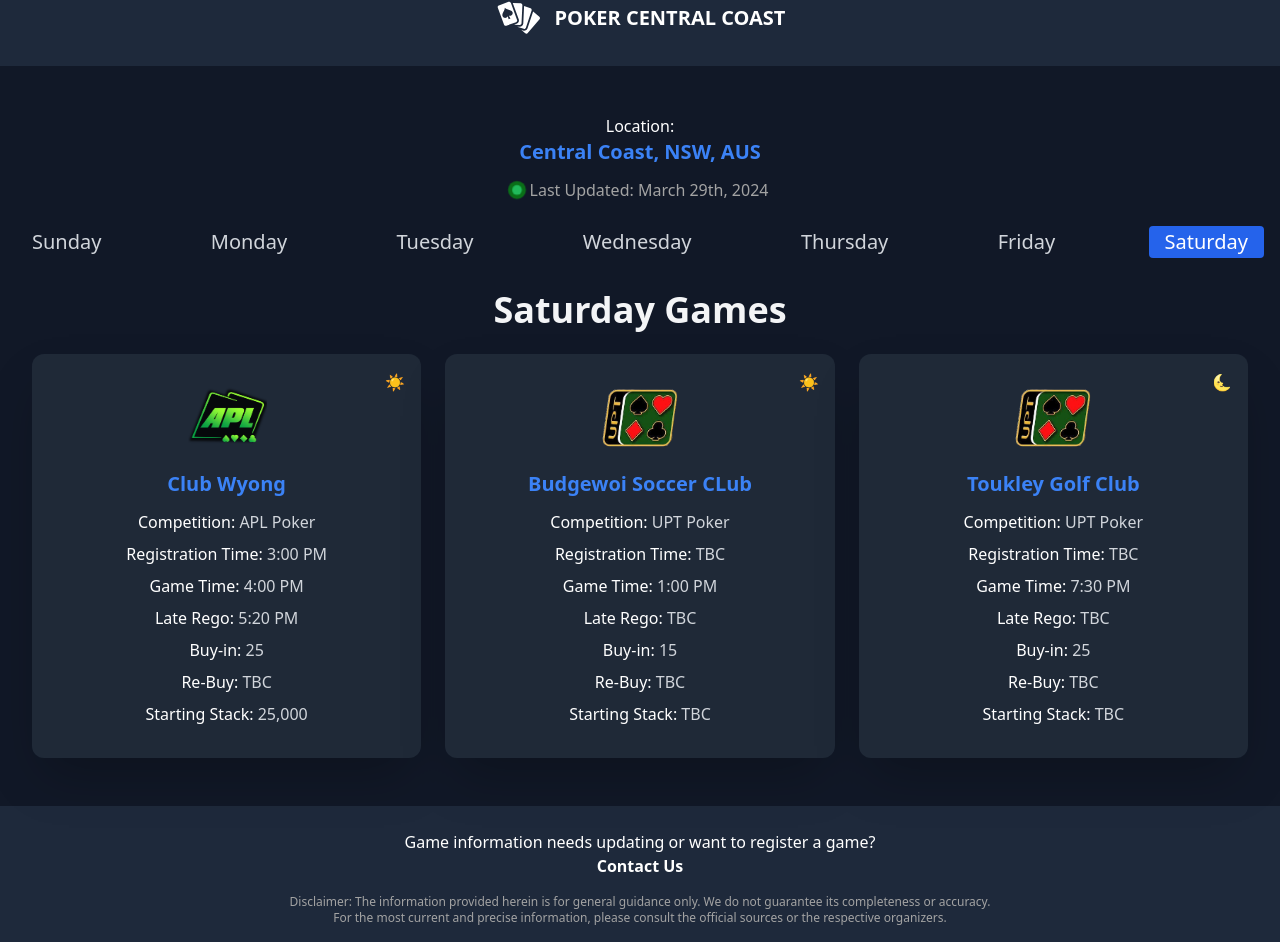
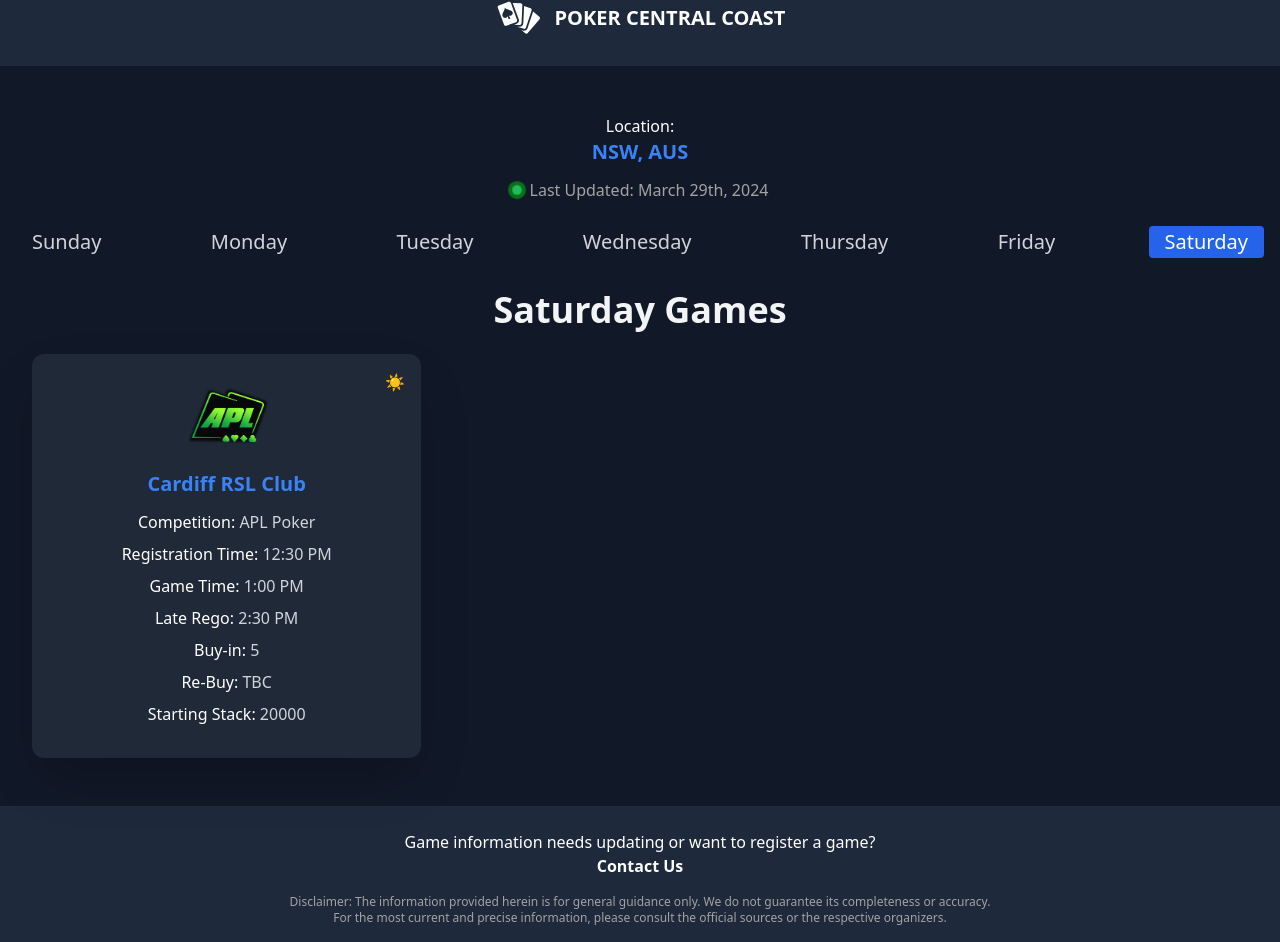
Before and after one commit to marcus-agrippa/poker-listing-app, a React (Create React App) app: page / in a window 1280 px wide. Shown: the part 30-972 px from the top of the page. Built offline with nearby package versions, Linux system fonts and the light colour scheme; the HTML template or start-up script is replaced by a standard one.

Commit message:
update app to handle multiple url and change game data based on url

```diff
--- a/package.json
+++ b/package.json
@@ -9,6 +9,7 @@
     "react": "^18.2.0",
     "react-dom": "^18.2.0",
     "react-ga4": "^2.1.0",
+    "react-helmet": "^6.1.0",
     "react-icons": "^4.12.0",
     "react-router-dom": "^6.20.1",
     "react-scripts": "5.0.1",
--- a/src/App.js
+++ b/src/App.js
@@ -1,33 +1,66 @@
 // App.js
-import './App.css'
-import { useEffect } from 'react'
-import { BrowserRouter as Router, Routes, Route } from 'react-router-dom'
-import Header from './components/layout/Header'
-import Footer from './components/layout/Footer'
-import GamesPage from './components/GamesPage'
-import ContactPage from './components/ContactPage'
-import ReactGA from 'react-ga4'
+import './App.css';
+import { useEffect } from 'react';
+import { BrowserRouter as Router, Routes, Route } from 'react-router-dom';
+import { Helmet } from 'react-helmet';
+import Header from './components/layout/Header';
+import Footer from './components/layout/Footer';
+import GamesPage from './components/GamesPage';
+import ContactPage from './components/ContactPage';
+import ReactGA from 'react-ga4';
 
 function App() {
+  const hostname = window.location.hostname;
+  const isCentralCoast = hostname === 'pokercentralcoast.com';
+  const isNewcastle = hostname === 'pokernewcastle.com';
+  const dataUrl =
+    hostname === 'pokercentralcoast.com'
+      ? '/data.json'
+      : '/data-newcastle.json';
+  const trackingId = isCentralCoast
+    ? 'G-PXFQ31JSSG'
+    : isNewcastle
+    ? 'G-9N4FLFNY2X'
+    : 'G-PXFQ31JSSG';
+
   useEffect(() => {
-    ReactGA.initialize('G-PXFQ31JSSG')
-    ReactGA.send('pageview')
-  }, [])
+    ReactGA.initialize(trackingId);
+    ReactGA.send('pageview');
+  }, [trackingId]);
 
   return (
     <div className='App flex flex-col min-h-screen'>
+      <Helmet>
+        <title>
+          {isCentralCoast
+            ? 'Poker Central Coast'
+            : isNewcastle
+            ? 'Poker Newcastle'
+            : 'Poker Game Information'}
+        </title>
+        <meta
+          name='description'
+          content={
+            isCentralCoast
+              ? 'Discover and join poker games on the Central Coast. A central hub for all poker enthusiasts.'
+              : isNewcastle
+              ? 'Discover and join poker games in Newcastle. A central hub for all poker enthusiasts.'
+              : 'Poker game information'
+          }
+        />
+      </Helmet>
       <Router>
         <Header />
         <main className='flex-grow bg-gray-900'>
           <Routes>
-            <Route path='/' element={<GamesPage />} />
+            <Route path='/' element={<GamesPage dataUrl={dataUrl} />} />
             <Route path='/contact' element={<ContactPage />} />
           </Routes>
         </main>
         <Footer />
       </Router>
     </div>
-  )
+  );
 }
 
-export default App
+export default App;
--- a/src/components/GameList.jsx
+++ b/src/components/GameList.jsx
@@ -1,49 +1,42 @@
-import React, { useState, useEffect } from 'react'
-import DayNightTag from './ui/DayNightTag'
+import React, { useState, useEffect } from 'react';
+import DayNightTag from './ui/DayNightTag';
 
-const GameList = ({ activeDay }) => {
-  const [games, setGames] = useState([])
-  const [filteredGames, setFilteredGames] = useState([])
+const GameList = ({ activeDay, dataUrl, facebookPageUrls }) => {
+  const [games, setGames] = useState([]);
+  const [filteredGames, setFilteredGames] = useState([]);
 
   useEffect(() => {
     const fetchData = async () => {
       try {
-        const response = await fetch('/data.json')
-        const data = await response.json()
-        setGames(data)
+        const response = await fetch(dataUrl);
+        const data = await response.json();
+        setGames(data);
       } catch (error) {
-        console.error('Error fetching data: ', error)
+        console.error('Error fetching data: ', error);
       }
-    }
+    };
 
-    fetchData()
-  }, [])
+    fetchData();
+  }, [dataUrl]);
 
   useEffect(() => {
-    const filtered = games.filter(game => game.day === activeDay)
-    setFilteredGames(filtered)
-  }, [games, activeDay])
+    const filtered = games.filter(game => game.day === activeDay);
+    setFilteredGames(filtered);
+  }, [games, activeDay]);
 
   const formatTime = time24 => {
-    const [hours, minutes] = time24.split(':')
-    const hoursInt = parseInt(hours, 10)
-    const hours12 = hoursInt % 12 || 12
-    const amPm = hoursInt >= 12 ? 'PM' : 'AM'
-    return `${hours12}:${minutes} ${amPm}`
-  }
+    const [hours, minutes] = time24.split(':');
+    const hoursInt = parseInt(hours, 10);
+    const hours12 = hoursInt % 12 || 12;
+    const amPm = hoursInt >= 12 ? 'PM' : 'AM';
+    return `${hours12}:${minutes} ${amPm}`;
+  };
 
   const competitionLogos = {
     'APL Poker': '/apl-poker-logo.png',
     'UPT Poker': '/upt-poker-logo.png',
     'WPT League': '/wpt-poker-logo.png',
-  }
-
-  const facebookPageUrls = {
-    'APL Poker':
-      'https://www.facebook.com/p/APL-Central-Coast-NSW-100063534522335/',
-    'UPT Poker': 'https://www.facebook.com/centralcoastpokerchampionships/',
-    'WPT League': 'https://au.wptleague.com/venue.aspx',
-  }
+  };
 
   return (
     <div>
@@ -120,7 +113,7 @@ const GameList = ({ activeDay }) => {
         </div>
       </div>
     </div>
-  )
-}
+  );
+};
 
-export default GameList
+export default GameList;
--- a/src/components/GamesPage.jsx
+++ b/src/components/GamesPage.jsx
@@ -1,7 +1,7 @@
 // GamesPage.jsx
-import React, { useState } from 'react'
-import TabList from './TabList'
-import GameList from './GameList'
+import React, { useState } from 'react';
+import TabList from './TabList';
+import GameList from './GameList';
 
 const daysOfWeek = [
   'Sunday',
@@ -11,12 +11,35 @@ const daysOfWeek = [
   'Thursday',
   'Friday',
   'Saturday',
-]
+];
 
-const GamesPage = () => {
+const hostname = window.location.hostname;
+const isCentralCoast = hostname === 'pokercentralcoast.com';
+const isNewcastle = hostname === 'pokernewcastle.com';
+
+const centralCoastFacebookPageUrls = {
+  'APL Poker':
+    'https://www.facebook.com/p/APL-Central-Coast-NSW-100063534522335/',
+  'UPT Poker': 'https://www.facebook.com/centralcoastpokerchampionships/',
+  'WPT League': 'https://au.wptleague.com/venue.aspx',
+};
+
+const newcastleFacebookPageUrls = {
+  'APL Poker': 'https://www.facebook.com/groups/APLNewcastle/',
+  'UPT Poker': 'https://www.facebook.com/NPC.Poker/',
+  'WPT League': 'https://au.wptleague.com/venue.aspx',
+};
+
+const facebookPageUrls = isCentralCoast
+  ? centralCoastFacebookPageUrls
+  : isNewcastle
+  ? newcastleFacebookPageUrls
+  : {};
+
+const GamesPage = ({ dataUrl }) => {
   const [activeDay, setActiveDay] = useState(
     new Date().toLocaleDateString('en-US', { weekday: 'long' })
-  )
+  );
 
   return (
     <div className='mx-auto p-4 mt-8 max-w-screen-xl mb-8'>
@@ -25,9 +48,13 @@ const GamesPage = () => {
         setActiveDay={setActiveDay}
         daysOfWeek={daysOfWeek}
       />
-      <GameList activeDay={activeDay} />
+      <GameList
+        activeDay={activeDay}
+        dataUrl={dataUrl}
+        facebookPageUrls={facebookPageUrls}
+      />
     </div>
-  )
-}
+  );
+};
 
-export default GamesPage
+export default GamesPage;
--- a/src/components/TabList.jsx
+++ b/src/components/TabList.jsx
@@ -1,20 +1,26 @@
-import React, { useState } from 'react'
-import LastUpdated from './ui/LastUpdated'
+import React, { useState } from 'react';
+import { hostname } from '../hostname';
+import LastUpdated from './ui/LastUpdated';
 
 const TabList = ({ activeDay, setActiveDay, daysOfWeek }) => {
-  const today = new Date().toLocaleDateString('en-US', { weekday: 'long' })
+  const today = new Date().toLocaleDateString('en-US', { weekday: 'long' });
 
   useState(() => {
-    setActiveDay(today)
-  }, [setActiveDay, today])
+    setActiveDay(today);
+  }, [setActiveDay, today]);
+
+  const location =
+    hostname === 'pokercentralcoast.com'
+      ? 'Central Coast, NSW, AUS'
+      : hostname === 'pokernewcastle.com'
+      ? 'Newcastle, NSW, AUS'
+      : 'NSW, AUS';
 
   return (
     <div>
       <p className='font-medium text-white mb-3'>
         Location: <br></br>
-        <span className='text-xl text-blue-500 font-semibold'>
-          Central Coast, NSW, AUS
-        </span>
+        <span className='text-xl text-blue-500 font-semibold'>{location}</span>
       </p>
       <LastUpdated lastUpdated='March 29th, 2024' />
       <br></br>
@@ -52,7 +58,7 @@ const TabList = ({ activeDay, setActiveDay, daysOfWeek }) => {
         ))}
       </div>
     </div>
-  )
-}
+  );
+};
 
-export default TabList
+export default TabList;
--- a/src/components/layout/Footer.jsx
+++ b/src/components/layout/Footer.jsx
@@ -1,7 +1,15 @@
-import React from 'react'
-import { Link } from 'react-router-dom'
+import React from 'react';
+import { Link } from 'react-router-dom';
+import { hostname } from '../../hostname';
 
 const Footer = () => {
+  const copyright =
+    hostname === 'pokercentralcoast.com'
+      ? 'PokerCentralCoast'
+      : hostname === 'pokernewcastle.com'
+      ? 'PokerNewcastle'
+      : 'Poker';
+
   return (
     <footer className='bg-slate-800 text-center p-6 bottom-0 w-full'>
       <p className='text-white'>
@@ -17,10 +25,10 @@ const Footer = () => {
         sources or the respective organizers.
       </p>
       <p className='text-xs mt-4 text-neutral-400'>
-        PokerCentralCoast © {new Date().getFullYear()}
+        {copyright} © {new Date().getFullYear()}
       </p>
     </footer>
-  )
-}
+  );
+};
 
-export default Footer
+export default Footer;
--- /dev/null
+++ b/src/hostname.js
@@ -0,0 +1,4 @@
+// hostname.js
+export const hostname = window.location.hostname;
+export const isCentralCoast = hostname === 'pokercentralcoast.com';
+export const isNewcastle = hostname === 'pokernewcastle.com';
```
Also changed, not shown: 1 other file (tests, documents, lock files or other folders).
